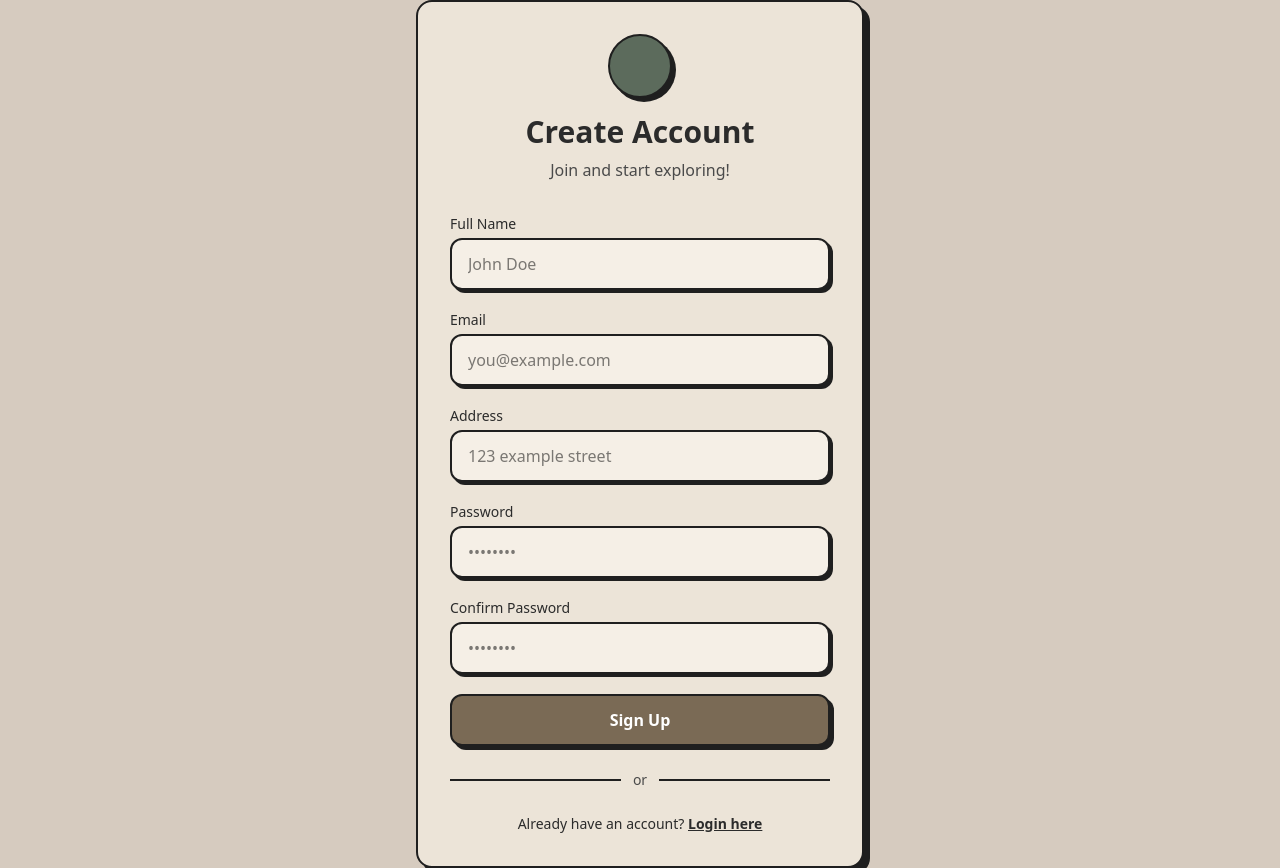
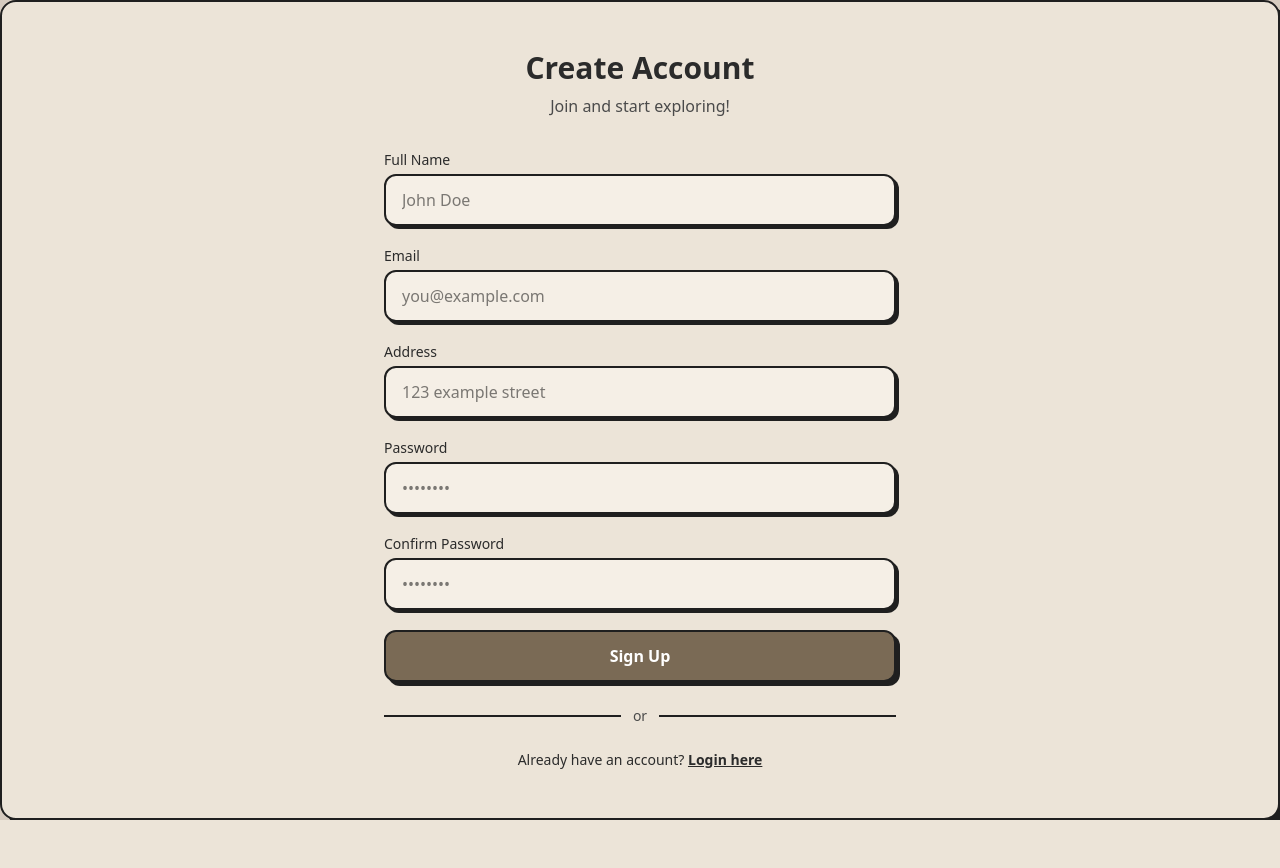
Before and after one commit to Brooklyn-STEAM/10048-Promoting-Affordable-Exploration-Through-Innovative-Interfaces, a Flask app: page /signup in a window 1280 px wide. After the commit the page ends 820 px from the top, so only its background shows below. Run offline with Flask 3, Linux system fonts and the light colour scheme.

Commit message:
Hi redsign the login and sign

```diff
--- a/templates/login.html.jinja
+++ b/templates/login.html.jinja
@@ -7,10 +7,10 @@
 <title>Login</title>
 </head>
 
-<body class="min-h-screen bg-[#d6cbbf] flex items-center justify-center">
+<body class=" min-w-screen w-screen h-screen bg-[#d6cbbf] flex items-center justify-center">
 
-<div class="w-[1100px] h-[650px] bg-[#ece4d8] border-2 border-[#1f1f1f] shadow-[8px_8px_0px_#1f1f1f] flex rounded-2xl overflow-hidden">
 
+<div class="w-[1100px] h-[650px] bg-[#ece4d8] border-2 border-[#1f1f1f] shadow-[8px_8px_0px_#1f1f1f] flex rounded-2xl overflow-hidden  w-full">
   <!-- LEFT SIDE (LOGIN) -->
   <div class="w-1/2 flex items-center justify-center p-12">
 
--- a/templates/signup.html.jinja
+++ b/templates/signup.html.jinja
@@ -1,22 +1,24 @@
 <!doctype html>
 <html>
 <head>
-    <meta charset="UTF-8" />
-    <meta name="viewport" content="width=device-width, initial-scale=1.0" />
-    <script src="https://cdn.jsdelivr.net/npm/@tailwindcss/browser@4"></script>
-    <title>Sign Up</title>
+<meta charset="UTF-8" />
+<meta name="viewport" content="width=device-width, initial-scale=1.0" />
+<script src="https://cdn.jsdelivr.net/npm/@tailwindcss/browser@4"></script>
+<title>Sign Up</title>
 </head>
 
 <body class="min-h-screen bg-[#d6cbbf] flex items-center justify-center">
 
 
-  <div class="bg-[#ece4d8] w-full max-w-md rounded-2xl p-8 border-2 border-[#1f1f1f] shadow-[6px_6px_0px_#1f1f1f]">
+<!-- OUTER BOX -->
+<div class="w-[680px] bg-[#ece4d8] border-2 border-[#1f1f1f] shadow-[8px_8px_0px_#1f1f1f] rounded-2xl p-12 w-full">
+
+  <div class="w-full max-w-lg mx-auto">
+
+    <!-- HEADER -->
+    <div class="text-center mb-8">
 
 
-    <div class="text-center mb-8">
-      <div class="w-16 h-16 mx-auto mb-4 rounded-full bg-[#5c6b5c] flex items-center justify-center border-2 border-[#1f1f1f] shadow-[4px_4px_0px_#1f1f1f]">
-        <span class="text-white text-2xl font-bold"></span>
-      </div>
 
       <h2 class="text-3xl font-bold text-[#2b2b2b]">
         Create Account
@@ -25,100 +27,57 @@
       <p class="text-[#4a4a4a] mt-2">
         Join and start exploring!
       </p>
+
     </div>
 
-
+    <!-- FORM -->
     <form method="POST" action="/signup" class="space-y-5">
 
+      <div>
+        <label class="block text-sm font-medium text-[#2b2b2b] mb-1">Full Name</label>
+        <input type="text" name="name" placeholder="John Doe" required
+        class="w-full px-4 py-3 rounded-xl bg-[#f5efe6] border-2 border-[#1f1f1f] shadow-[3px_3px_0px_#1f1f1f] focus:outline-none">
+      </div>
 
       <div>
-        <label class="block text-sm font-medium text-[#2b2b2b] mb-1">
-          Full Name
-        </label>
-        <input
-          type="text"
-          name="name"
-          placeholder="John Doe"
-          required
-          class="w-full px-4 py-3 rounded-xl bg-[#f5efe6] border-2 border-[#1f1f1f] focus:outline-none shadow-[3px_3px_0px_#1f1f1f]"
-        >
+        <label class="block text-sm font-medium text-[#2b2b2b] mb-1">Email</label>
+        <input type="email" name="email" placeholder="you@example.com" required
+        class="w-full px-4 py-3 rounded-xl bg-[#f5efe6] border-2 border-[#1f1f1f] shadow-[3px_3px_0px_#1f1f1f] focus:outline-none">
       </div>
 
+      <div>
+        <label class="block text-sm font-medium text-[#2b2b2b] mb-1">Address</label>
+        <input type="text" name="address" placeholder="123 example street" required
+        class="w-full px-4 py-3 rounded-xl bg-[#f5efe6] border-2 border-[#1f1f1f] shadow-[3px_3px_0px_#1f1f1f] focus:outline-none">
+      </div>
 
       <div>
-        <label class="block text-sm font-medium text-[#2b2b2b] mb-1">
-          Email
-        </label>
-        <input
-          type="email"
-          name="email"
-          placeholder="you@example.com"
-          required
-          class="w-full px-4 py-3 rounded-xl bg-[#f5efe6] border-2 border-[#1f1f1f] focus:outline-none shadow-[3px_3px_0px_#1f1f1f]"
-        >
+        <label class="block text-sm font-medium text-[#2b2b2b] mb-1">Password</label>
+        <input type="password" name="password" placeholder="••••••••" required
+        class="w-full px-4 py-3 rounded-xl bg-[#f5efe6] border-2 border-[#1f1f1f] shadow-[3px_3px_0px_#1f1f1f] focus:outline-none">
       </div>
 
-
       <div>
-        <label class="block text-sm font-medium text-[#2b2b2b] mb-1">
-          Address
-        </label>
-        <input
-          type="text"
-          name="address"
-          placeholder="123 example street"
-          required
-          class="w-full px-4 py-3 rounded-xl bg-[#f5efe6] border-2 border-[#1f1f1f] focus:outline-none shadow-[3px_3px_0px_#1f1f1f]"
-        >
+        <label class="block text-sm font-medium text-[#2b2b2b] mb-1">Confirm Password</label>
+        <input type="password" name="confirm_password" placeholder="••••••••" required
+        class="w-full px-4 py-3 rounded-xl bg-[#f5efe6] border-2 border-[#1f1f1f] shadow-[3px_3px_0px_#1f1f1f] focus:outline-none">
       </div>
 
-
-      <div>
-        <label class="block text-sm font-medium text-[#2b2b2b] mb-1">
-          Password
-        </label>
-        <input
-          type="password"
-          name="password"
-          placeholder="••••••••"
-          required
-          class="w-full px-4 py-3 rounded-xl bg-[#f5efe6] border-2 border-[#1f1f1f] focus:outline-none shadow-[3px_3px_0px_#1f1f1f]"
-        >
-      </div>
-
-
-      <div>
-        <label class="block text-sm font-medium text-[#2b2b2b] mb-1">
-          Confirm Password
-        </label>
-        <input
-          type="password"
-          name="confirm_password"
-          placeholder="••••••••"
-          required
-          class="w-full px-4 py-3 rounded-xl bg-[#f5efe6] border-2 border-[#1f1f1f] focus:outline-none shadow-[3px_3px_0px_#1f1f1f]"
-        >
-      </div>
-
-
-      <button
-        type="submit"
-        class="w-full py-3 rounded-xl bg-[#7a6a55] text-white font-semibold border-2 border-[#1f1f1f] shadow-[4px_4px_0px_#1f1f1f] hover:translate-x-[2px] hover:translate-y-[2px] hover:shadow-none transition-all duration-150"
-      >
-        Sign Up
+      <button type="submit"
+      class="w-full py-3 rounded-xl bg-[#7a6a55] text-white font-semibold border-2 border-[#1f1f1f] shadow-[4px_4px_0px_#1f1f1f] hover:translate-x-[2px] hover:translate-y-[2px] hover:shadow-none transition-all duration-150">
+      Sign Up
       </button>
 
     </form>
 
-
-
+    <!-- DIVIDER -->
     <div class="my-6 flex items-center">
       <div class="flex-grow border-t-2 border-[#1f1f1f]"></div>
       <span class="mx-3 text-[#4a4a4a] text-sm">or</span>
       <div class="flex-grow border-t-2 border-[#1f1f1f]"></div>
     </div>
 
-    <!-- Login Link -->
+    <!-- LOGIN LINK -->
     <p class="text-center text-[#2b2b2b] text-sm">
       Already have an account?
       <a href="/login" class="font-semibold underline hover:text-[#7a6a55]">
@@ -128,5 +87,7 @@
 
   </div>
 
+</div>
+
 </body>
 </html>
```
